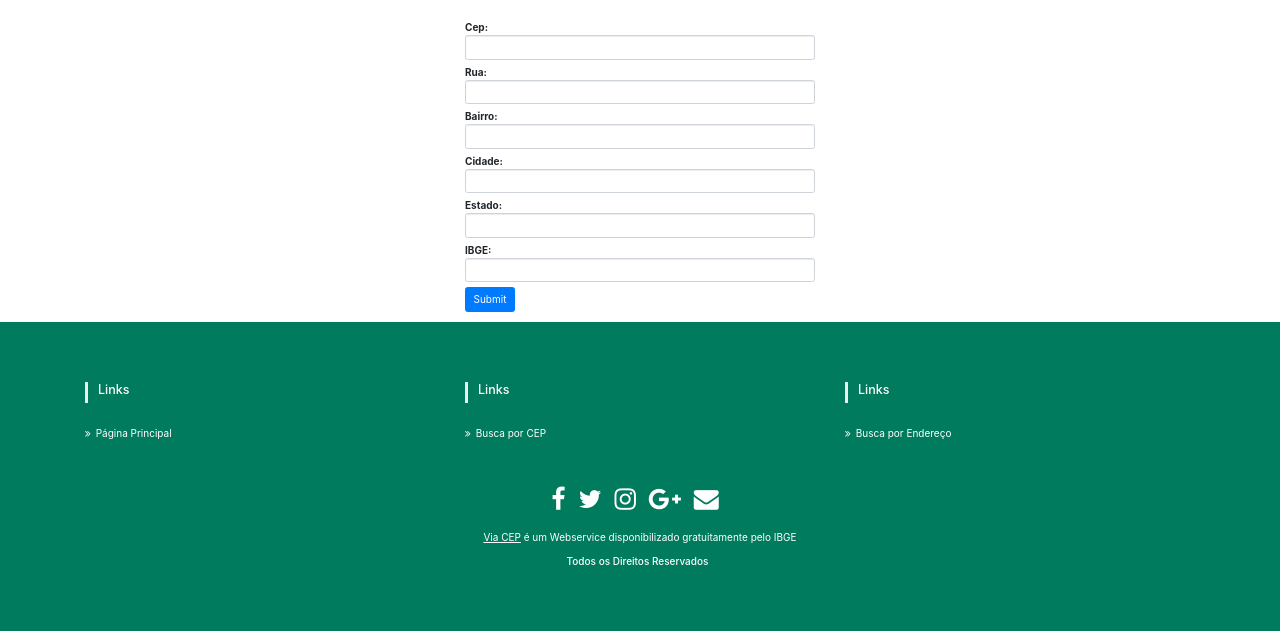
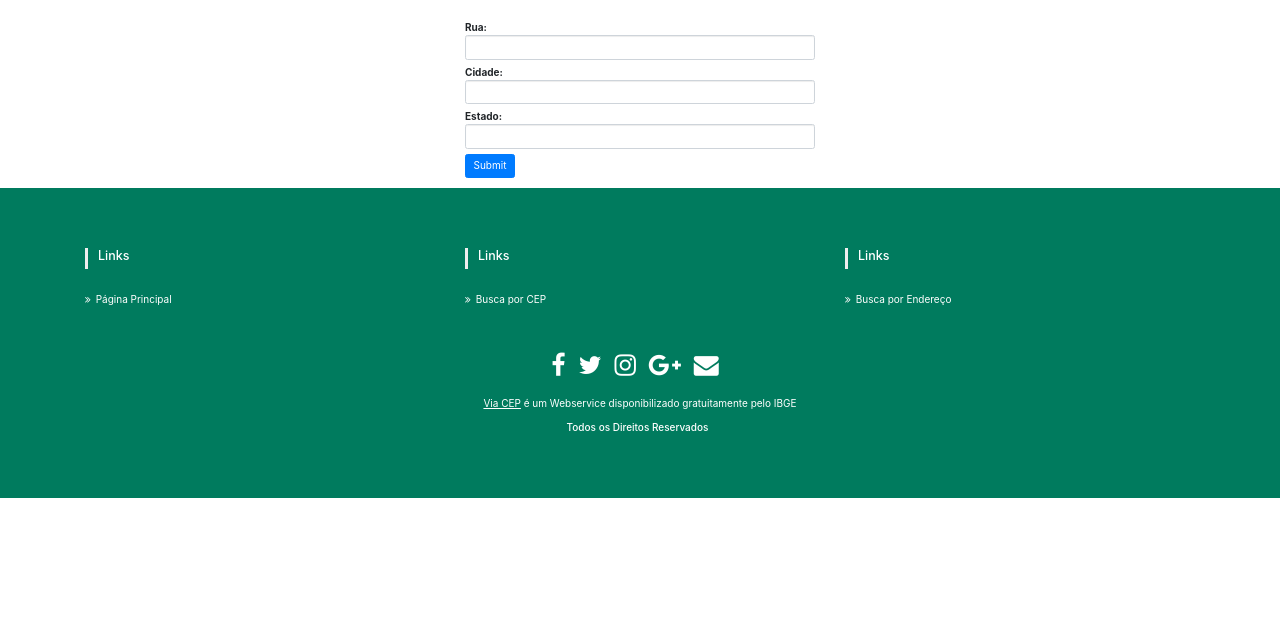
Before and after one commit to moisessilvas/webservice, a PHP site: the page made by endereço.php in a window 1280 px wide. Shown: the part 62-693 px from the top of the page. Run offline with PHP 8.4, Linux system fonts and the light colour scheme; some libraries are stand-ins or nearby versions.

Commit message:
Adicionando procurar por endereço

```diff
--- a/endereço.php
+++ b/endereço.php
@@ -38,28 +38,16 @@
             </div>
             <div class="col-sm">
                     <form action="procurar.php" method="POST">
-                      <label>Cep:
-                        <input name="cep" type="text" id="cep" value="" size="60" maxlength="9" class="form-control">
-                      </label>
-                      <br />
                       <label>Rua:
-                        <input name="rua" type="text" class="form-control" id="logradouro" size="60"/>
-                      </label>
-                      <br />
-                      <label>Bairro:
-                        <input name="bairro" type="text" class="form-control" id="bairro" size="60" />
+                        <input name="rua" type="text" class="form-control" id="logradouro" size="60" required="1" />
                       </label>
                       <br />
                       <label>Cidade:
-                        <input name="cidade" type="text" class="form-control" id="localidade" size="60" />
+                        <input name="cidade" type="text" class="form-control" id="localidade" size="60" required="1" />
                       </label>
                       <br />
                       <label>Estado:
-                        <input name="uf" type="text" id="uf" size="60" class="form-control"/>
-                      </label>
-                      <br />
-                      <label>IBGE:
-                        <input name="ibge" type="text" class="form-control" id="ibge" size="60" />
+                        <input name="uf" type="text" id="uf" size="60" class="form-control" required="1" />
                       </label>
                       <br />
 
--- a/procurar.php
+++ b/procurar.php
@@ -4,10 +4,10 @@
 	$cidade = $_POST['cidade'];
 	$rua = $_POST['rua'];
 
-	if($uf != "" && $cidade !="" && $rua != ""){
+	if($uf != "" && $cidade !="" && $rua !=""){
 		header('Location: https://viacep.com.br/ws/'.$uf.'/'.$cidade.'/'.$rua.'/json/');
 	}else{
-		header('Location: https://viacep.com.br/ws/'.$uf.'/'.$cidade.'/'.$rua.'/json/');
+		header('Location: https://viacep.com.br/ws/'.$uf.'/'.$cidade.'/json/');
 	}
 
 ?>
```
